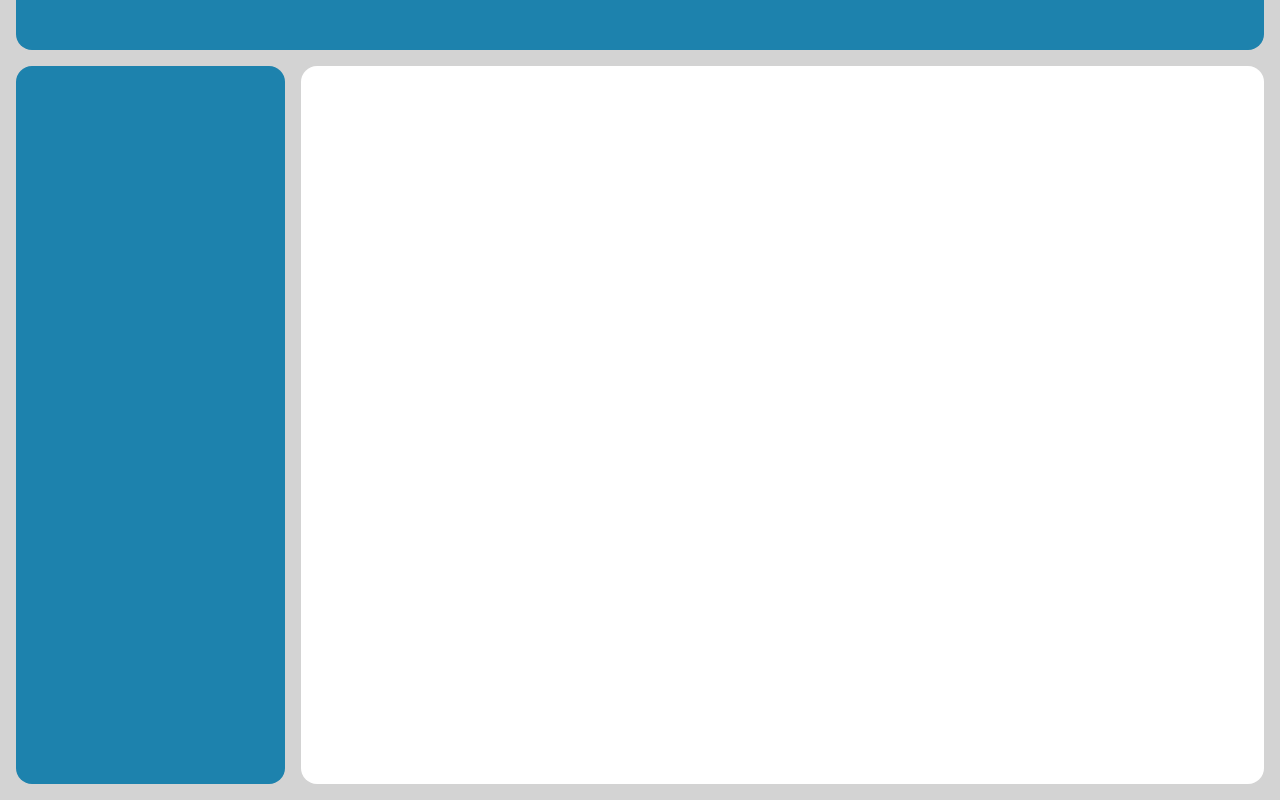
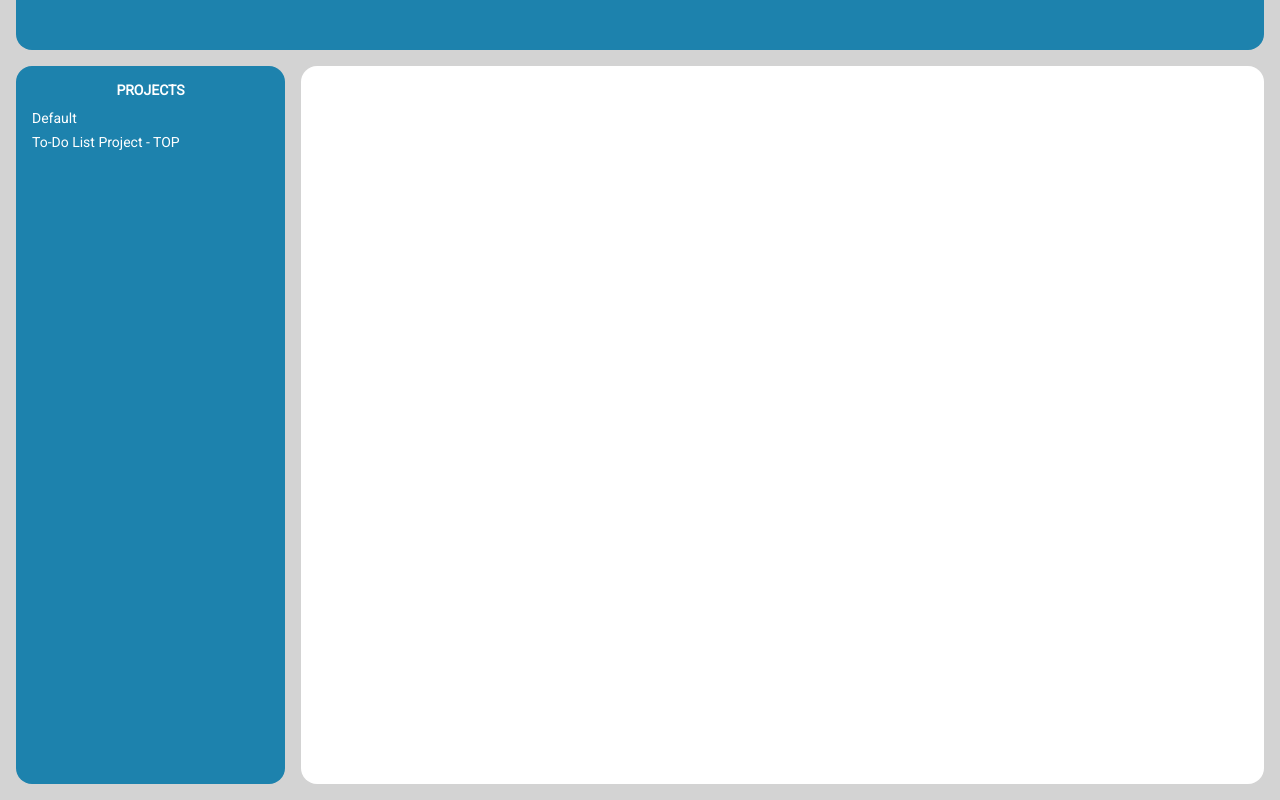
Before and after one commit to anjee28/to-do_list, a website built with webpack: page dist/index.html in a window 1280 px wide. Built offline with nearby package versions, Linux system fonts and the light colour scheme.

Commit message:
Add sidebar project list and projects main divs rendering

```diff
--- a/src/domGenerate.js
+++ b/src/domGenerate.js
@@ -11,12 +11,13 @@ generateDiv('sidebarTitle','sidebarTitle',sidebar)
 generateDiv('sidebarCenter','sidebarCenter',sidebar)
 generateDiv('sidebarBottom','sidebarBottom',sidebar)
 
+document.getElementById('sidebarTitle').innerHTML = "PROJECTS"
+
 function generateDiv(id, className, parent){
     const div = document.createElement('div');
     div.classList.add(className);
     div.setAttribute('id',id);
     parent.appendChild(div);
-    console.log(id)
 }
 
 /*
--- a/src/script.js
+++ b/src/script.js
@@ -28,7 +28,7 @@ function newTask (id,title, desc, due, priority, done) {
 }
 
 //Project Factory ------------------------------------------------------------------------------------
-function newProject (id, title, task, taskSorted) {
+function newProject (id, title, task, taskSorted, active) {
 
     const addToProjects = function() {
         projects.push(this);
@@ -39,6 +39,7 @@ function newProject (id, title, task, taskSorted) {
         title,
         task,
         taskSorted,
+        active,
         addToProjects
     }
 
@@ -47,11 +48,12 @@ function newProject (id, title, task, taskSorted) {
 
 //Generate Default Project----------------------------------------------------------------------
 projectGenerate('Default');
+projects[0].active = 'active';
 
 taskGenerate('Default', 'Run', 'Run 15KM for One Day', 'today', 'Normal', false);
 taskGenerate('Default', 'Write Code!', 'Code Code Code!', 'today', 'Normal', false);
 
-projectGenerate('To-Do List');
+projectGenerate('To-Do List Project - TOP');
 
 taskGenerate('To-Do List', 'Projects Feature', 'Users should be able to create new projects and choose which project their todos go into.', 'tommorow', 'High', true)
 taskGenerate('To-Do List', 'Sorting Feature', 'Users should be able to sort their projects and its corresponding tasks', 'tommorow', 'Normal', false)
@@ -74,11 +76,15 @@ function generateId(projOrList) {
     }
 
     return (lastId + 1);
+
 }
 
 //Project Generation -----------------------------------------------------------------------------------
 function projectGenerate (title){
-    newProject(generateId(projects), title, []).addToProjects();
+    const id = generateId(projects)
+    newProject(id, title, [], [], 'inactive').addToProjects();
+    renderProjects();
+    projectGenerateDOM(id);
 }
 
 //Task Generation -------------------------------------------------------------------------------------
@@ -92,6 +98,35 @@ function taskGenerate (project,title,desc,due,priority,done) {
     const task = newTask(generateId(projects[index].task), title, desc, due, priority, done);
 
     (projects[index].task).push(task);
+    renderProjects();
 }
 
 //--------------------------------DOM RENDERING--------------------------------------------------------
+function renderProjects(){
+
+    document.querySelectorAll(".projectList").forEach(el => el.remove());
+
+    for(let i = 0; i < projects.length; i++) {
+        const div = document.getElementById('sidebarCenter');
+        const para = document.createElement('p');
+        para.innerHTML = projects[i].title;
+        para.classList.add('projectList')
+        div.appendChild(para);
+        console.log(para)
+    }
+}
+
+
+function projectGenerateDOM(id){
+    const main = document.getElementById('main')
+    const div = document.createElement('div');
+    div.setAttribute('id',id);
+
+    const index = projects.findIndex(object => {
+        return object.id === id;
+    });
+
+    console.log(main);
+    div.classList.add(projects[index].active);
+    main.appendChild(div)
+}
--- a/src/style.css
+++ b/src/style.css
@@ -57,7 +57,7 @@ outline: 0;
     border: 0;
 }
 
-.sidebar h6 {
+.sidebarTitle {
     margin: 0;
     text-align: center;
     font-size: 14px;
@@ -80,3 +80,15 @@ outline: 0;
 .listDiv p{
     margin: 0;
 }
+
+.sidebarCenter p{
+    color: white;
+    margin: 0;
+    font-size: 14px;
+    margin-top: 8px;
+}
+
+.sidebarCenter p:hover{
+    color: #2eb0e8;
+    cursor: pointer;
+}
```
Also changed, not shown: dist/main.js.
